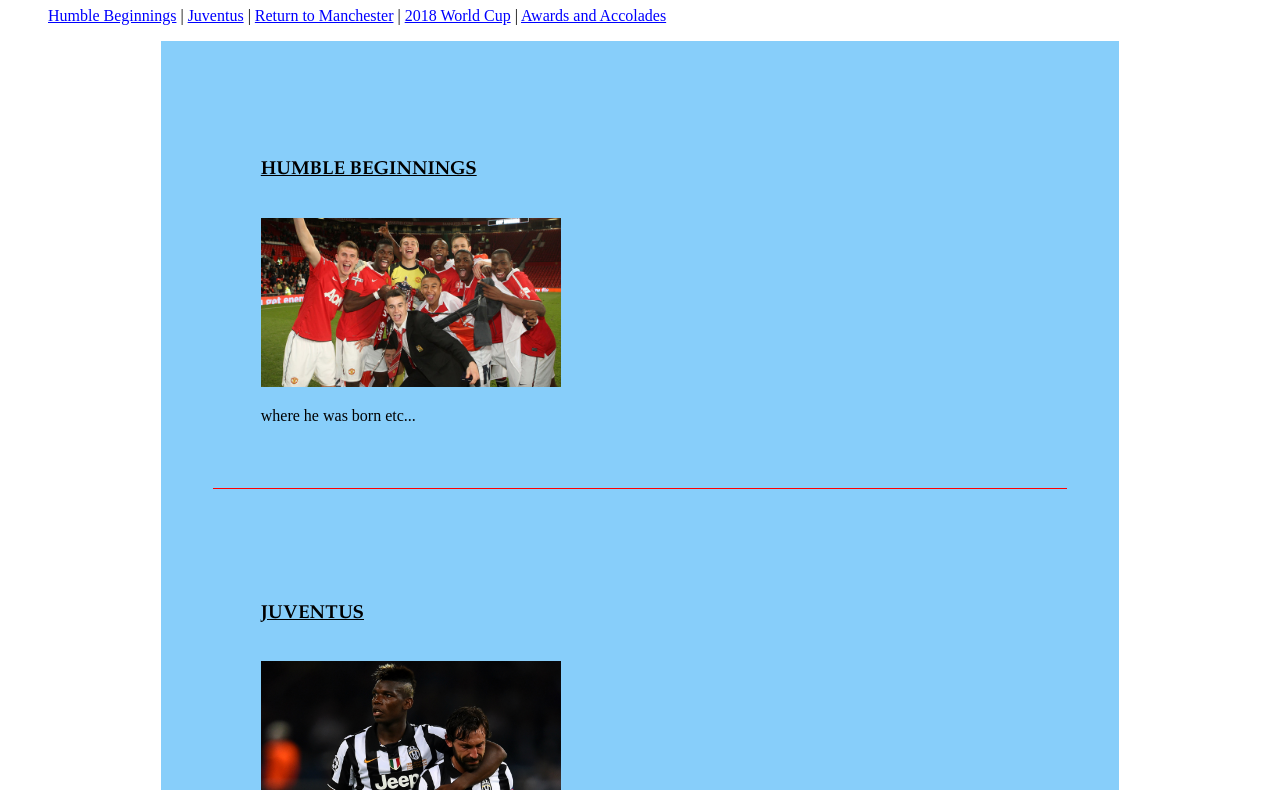
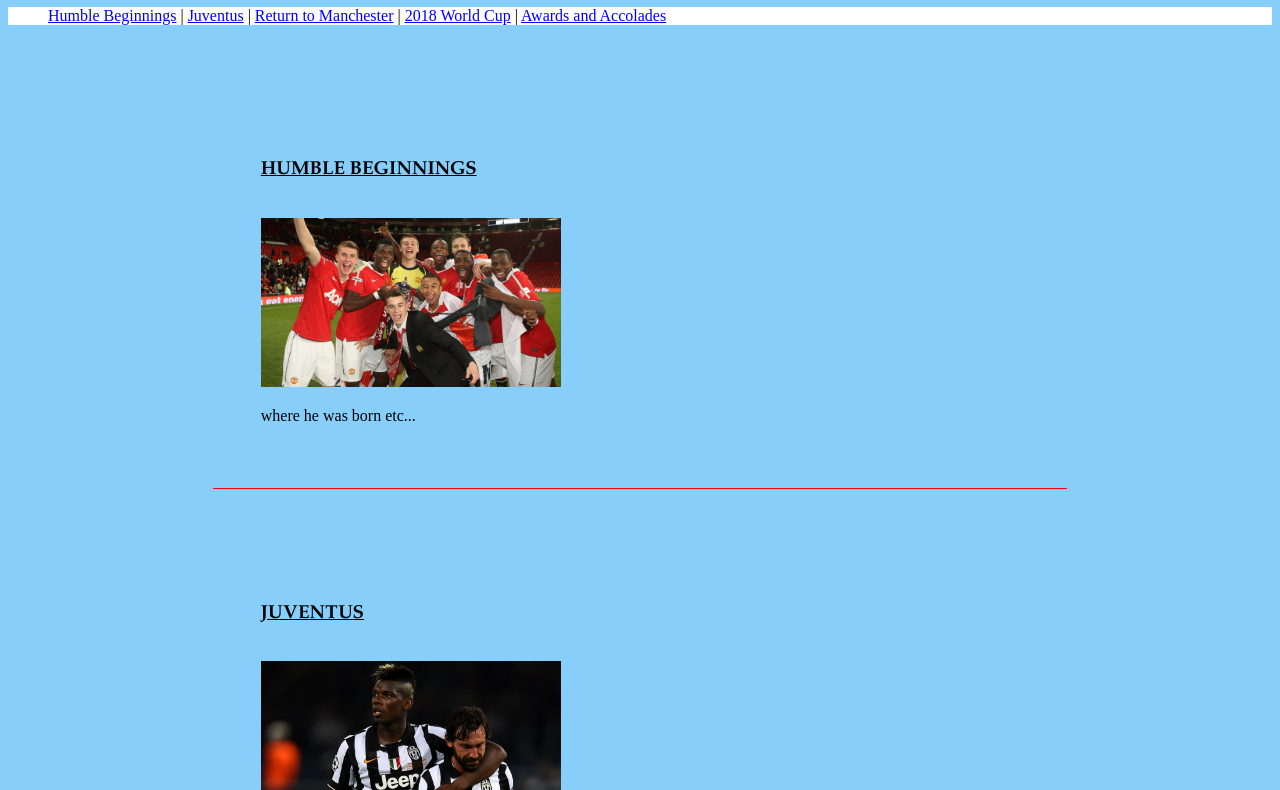
Before and after one commit to blanksonk/AllStar, a plain HTML site: page index.html in a window 1280 px wide. Shown: the part 73-863 px from the top of the page. Drawn offline with Linux system fonts and the light colour scheme.

Commit message:
trying css a

```diff
--- a/pogba.css
+++ b/pogba.css
@@ -1,3 +1,6 @@
+html{
+  background-color: rgb(135,206,250)
+}
 header{
   background-color: rgb(135,206,250);
   color: blue;
```
Also changed, not shown: index.html (+2 -0 lines).
